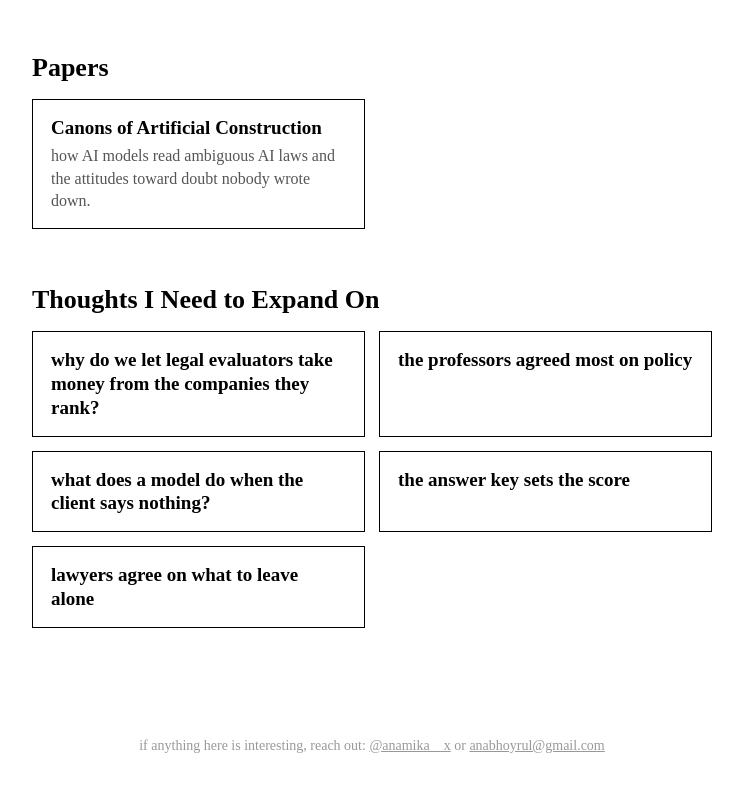
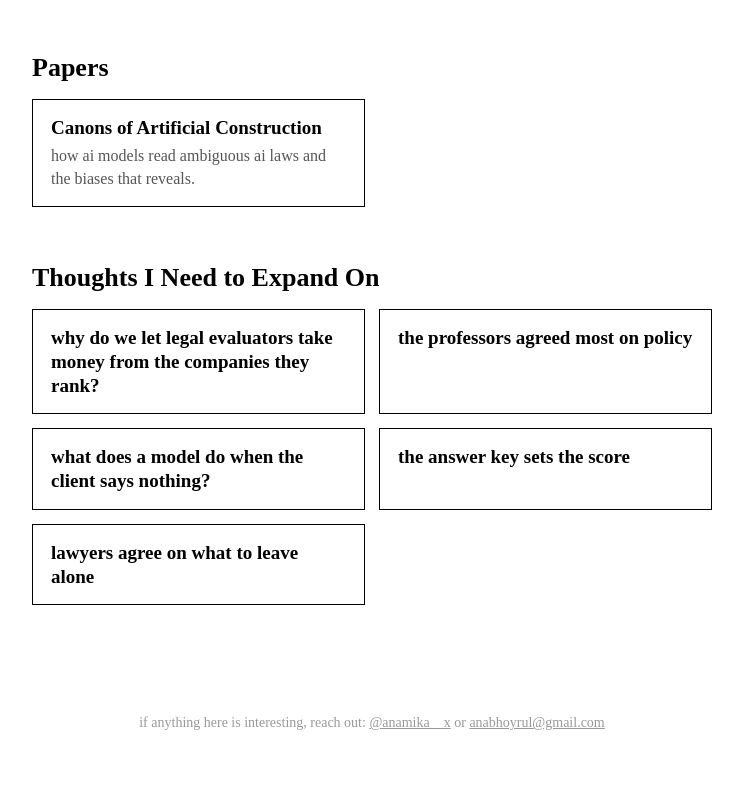
Before and after one commit to anamikalikestocode/lawyerbenchmarks, a plain HTML site: page index.html in a window 1280 px wide. Shown: the part 1523-2317 px from the top of the page, without its empty margins (268-1011 px from the left). After the commit the page ends 2294 px from the top, so only its background shows below. Drawn offline with Linux system fonts and the light colour scheme.

Commit message:
Canons subheading: the biases that reveals
Co-Authored-By: Claude Opus 5.5 <noreply@anthropic.com>

```diff
--- a/index.html
+++ b/index.html
@@ -217,7 +217,7 @@ footer a{color:#999}
 </ul>
 <h2>Papers</h2>
 <ul class="cards">
-<li><a href="https://confessbench.com/paper/">Canons of Artificial Construction<span>how AI models read ambiguous AI laws and the attitudes toward doubt nobody wrote down.</span></a></li>
+<li><a href="https://confessbench.com/paper/">Canons of Artificial Construction<span>how ai models read ambiguous ai laws and the biases that reveals.</span></a></li>
 </ul>
 <h2>Thoughts I Need to Expand On</h2>
 <ul class="cards"><li><a href="/thoughts/why-do-legal-evaluators-take-lab-money/">why do we let legal evaluators take money from the companies they rank?</a></li><li><a href="/thoughts/professors-agreed-most-on-policy/">the professors agreed most on policy</a></li><li><a href="/thoughts/what-does-a-model-do-when-the-client-says-nothing/">what does a model do when the client says nothing?</a></li><li><a href="/thoughts/answer-key-sets-the-score/">the answer key sets the score</a></li><li><a href="/thoughts/lawyers-agree-on-what-to-leave-alone/">lawyers agree on what to leave alone</a></li></ul>
```
